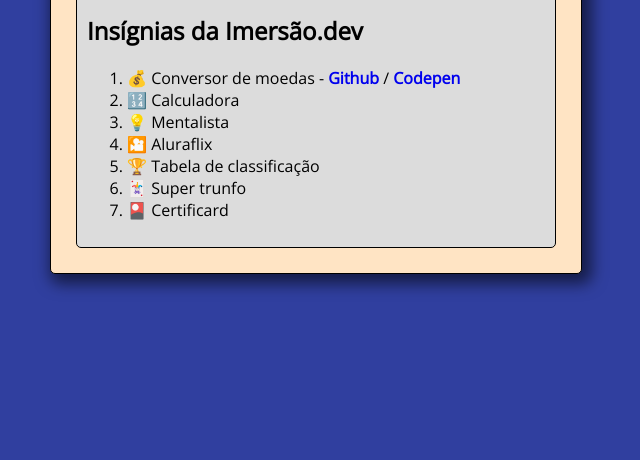
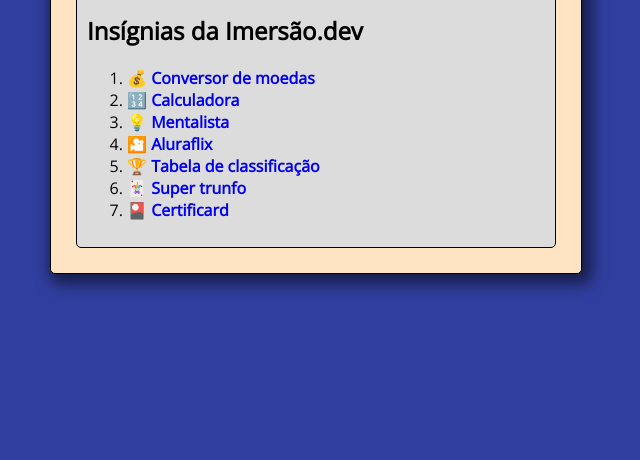
Before and after one commit to nandopx/ImersaoDev, a plain HTML site: page index.html in a window 1280 px wide. Shown: the part 340-800 px from the top of the page, without its empty margins (324-964 px from the left). Drawn offline with nearby package versions, Linux system fonts and the light colour scheme.

Commit message:
Adicionado formataçãpo de links e removido Facebook

```diff
--- a/css/style.css
+++ b/css/style.css
@@ -55,6 +55,10 @@
     text-indent: 0%;
 }
 
+.container ol li a:hover {
+    font-size: 25px;
+}
+
 img {
     width: 150px;
     height: 150px;
--- a/index.html
+++ b/index.html
@@ -24,19 +24,18 @@
             <h1>Jessé Fernando</h1>
             <a href="https://www.linkedin.com/in/jesse-miranda" target="_blank"><img src="https://image.flaticon.com/icons/png/512/124/124011.png"></a>
             <a href="https://github.com/nandopx" target="_blank"><img src="https://encrypted-tbn0.gstatic.com/images?q=tbn:ANd9GcTyp_S4DvbnksnTwAGvVZ4rikng_wHyk5YtlmLS0nyzF5I19fc9R0WkhB9lsWIs1Sm39A0&usqp=CAU"></a>
-            <a href="https://www.facebook.com/nandopx" target="_blank"><img src="https://facecrooks.com/wp-content/uploads/2013/10/facebook_logo_by_oguzburaksipsak-d4ubonk.png2.jpg"></a>
             <a href="https://www.instagram.com/pxcrvg" target="_blank"><img src="https://e7.pngegg.com/pngimages/891/152/png-clipart-logo-graphy-instagram-social-icons-purple-text.png"></a>
         </div>
         <div class="container" id="container">
             <h2>Insígnias da Imersão.dev</h2>
             <ol>
-                <li>💰 Conversor de moedas - <a href="#">Github</a> / <a href="#">Codepen</a></li>
-                <li>🔢 Calculadora</li>
-                <li>💡 Mentalista</li>
-                <li>🎦 Aluraflix</li>
-                <li>🏆 Tabela de classificação</li>
-                <li>🃏 Super trunfo</li>
-                <li>🎴 Certificard</li>
+                <li>💰 <a href="#">Conversor de moedas</a></li>
+                <li>🔢 <a href="#">Calculadora</a></li>
+                <li>💡 <a href="#">Mentalista</a></li>
+                <li>🎦 <a href="#">Aluraflix</a></li>
+                <li>🏆 <a href="#">Tabela de classificação</a></li>
+                <li>🃏 <a href="#">Super trunfo</a></li>
+                <li>🎴 <a href="#">Certificard</a></li>
             </ol>
         </div>
     </section>
```
